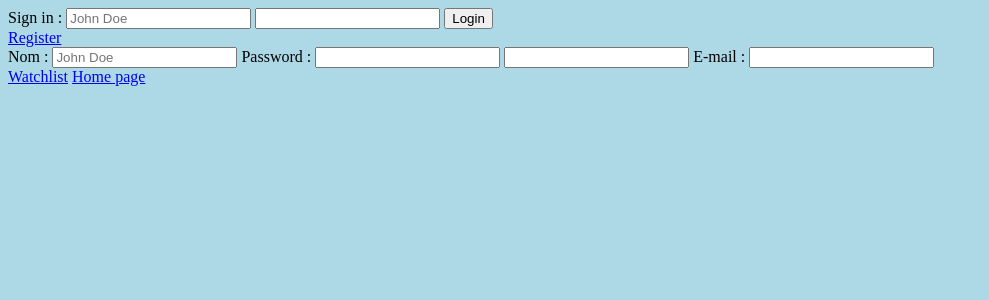
After one commit to YrenWu/movies, a PHP site: page /TP-Movies/register in a window 1280 px wide. The commit adds this page. Shown: the top 300 px of the page, without its empty margins (0-989 px from the left). Run offline with PHP 8.4, Linux system fonts and the light colour scheme.

Commit message:
make register and login form

```diff
--- a/app/Controller/DefaultController.php
+++ b/app/Controller/DefaultController.php
@@ -17,7 +17,17 @@ class DefaultController
 		$this->movieManager = new DemoManager();
 	}
 
+	/**
+	* Inscription sur le site
+	*/
+	public function register()
+	{
+		View::show('register.php', "Register");
+	}
 
+	/**
+	* 	fonctions CRUD pour l'admin
+	*/
 	public function delete()
 	{
 		if(!empty($_GET)) {
@@ -65,9 +75,9 @@ class DefaultController
 			$movies = $this->movieManager->findByDate($date);
 		}
 
-		else if(!empty($_POST['genre'])){ // si recherche par genre
-			$genre = htmlentities($_POST['genre']);
-			$movies = $this->movieManager->findByGenre($genre);
+		else if(!empty($_POST['keyword'])){ // si recherche par genre
+			$keyword = htmlentities($_POST['keyword']);
+			$movies = $this->movieManager->findByKeyword($keyword);
 		}
 
 		else { // si pas de recherche on affiche tout
--- a/app/Model/Manager/DemoManager.php
+++ b/app/Model/Manager/DemoManager.php
@@ -11,6 +11,17 @@ use PDO;
  */
 class DemoManager
 {
+	public function insert(Demo $movie)
+	{
+		//$sql = "INSERT INTO movies () VALUES ()";
+	}
+
+	public function update(Demo $movie)
+	{
+
+	}
+
+
 	public function delete($id)
 	{
 		$sql = "DELETE FROM movies WHERE id=:id";
@@ -25,7 +36,8 @@ class DemoManager
 	public function findByDate($date)
 	{
 		$sql = "SELECT *
-				FROM movies WHERE year = :year";
+				FROM movies WHERE year = :year
+				ORDER BY rating DESC";
 
 		$dbh = Db::getDbh();
 
@@ -37,9 +49,23 @@ class DemoManager
 		return $results;
 	}
 
-	public function findByGenre($genre)
+	public function findByKeyword($word)
 	{
+		$sql = "SELECT * FROM movies AS m
+				INNER JOIN movies_genres AS mg ON mg.movieId=m.id
+				INNER JOIN genres AS g ON g.id=mg.genreId
+				WHERE g.name = :word
+				ORDER BY rating DESC";
 
+		$dbh = Db::getDbh();
+
+		$stmt = $dbh->prepare($sql);
+		$stmt->bindValue(":word", $word);
+		$stmt->execute();
+
+		$results = $stmt->fetchAll(\PDO::FETCH_CLASS, '\Model\Entity\Demo');
+
+		return $results;
 	}
 
 	public function findAll()
--- a/app/config/routes.php
+++ b/app/config/routes.php
@@ -20,4 +20,5 @@
 		"/details" => "details",
 		"/admin/manage" => "manage",
 		"/admin/delete" => "delete",
+		"/register" => "register",
 	];
--- a/app/templates/base.php
+++ b/app/templates/base.php
@@ -8,6 +8,7 @@
 <body>
 	<div class="container">
 
+		<?php include("app/templates/login.php") ?> <a href="<?= BASE_URL ?>register">Register</a>
 		<?php //include le fichier spécifié à la fin des méthodes de contrôleurs ?>
 		<?php include("app/templates/$page.php") ?>
 		<a href="<?= BASE_URL ?>user/watchlist">Watchlist</a>
@@ -15,5 +16,9 @@
 		<!-- lien vers la watchlist on pourra le cacher plus tard si n'est pas loggué -->
 
 	</div>
+
+	<div >
+
+	</div>
 </body>
 </html>
--- /dev/null
+++ b/app/templates/login.php
@@ -0,0 +1,6 @@
+<form action="login.php" method="post" accept-charset="utf-8">
+	Sign in :
+	<input type="text" name="name" value="" placeholder="John Doe">
+	<input type="password" name="passwd" >
+	<input type="submit" name="" value="Login" >
+</form>
--- /dev/null
+++ b/app/templates/register.php
@@ -0,0 +1,18 @@
+<form action="register.php" method="post" accept-charset="utf-8">
+	<label>
+		Nom :
+		<input type="text" name="name" value="" placeholder="John Doe">
+	</label>
+
+	<label>
+		Password :
+
+		<input type="password" name="pass1" >
+		<input type="password" name="pass2" >
+	</label>
+
+	<label>
+		E-mail :
+		<input type="text" name="email" value="">
+	</label>
+</form>
```
Also changed, not shown: app/templates/home.php (+4 -4 lines).
